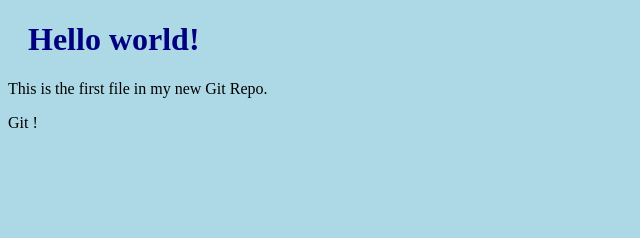
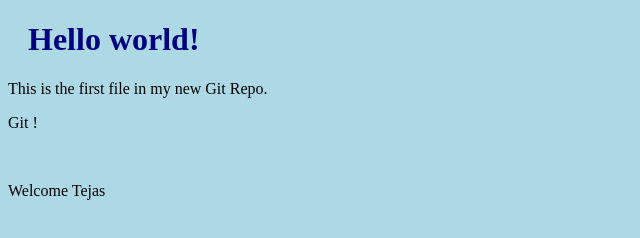
Before and after one commit to Tejas2001n/Learn-git, a plain HTML site: page Index.html in a window 1280 px wide. Shown: the whole page, without its empty margins (0-640 px from the left). Drawn offline with Linux system fonts and the light colour scheme.

Commit message:
This is updated Index

```diff
--- a/Index.html
+++ b/Index.html
@@ -9,6 +9,8 @@
 <h1>Hello world!</h1>
 <p>This is the first file in my new Git Repo.</p>
 <p>Git !</p>
+<br>
+<p>Welcome Tejas</p>
 
 </body>
 </html>
```
